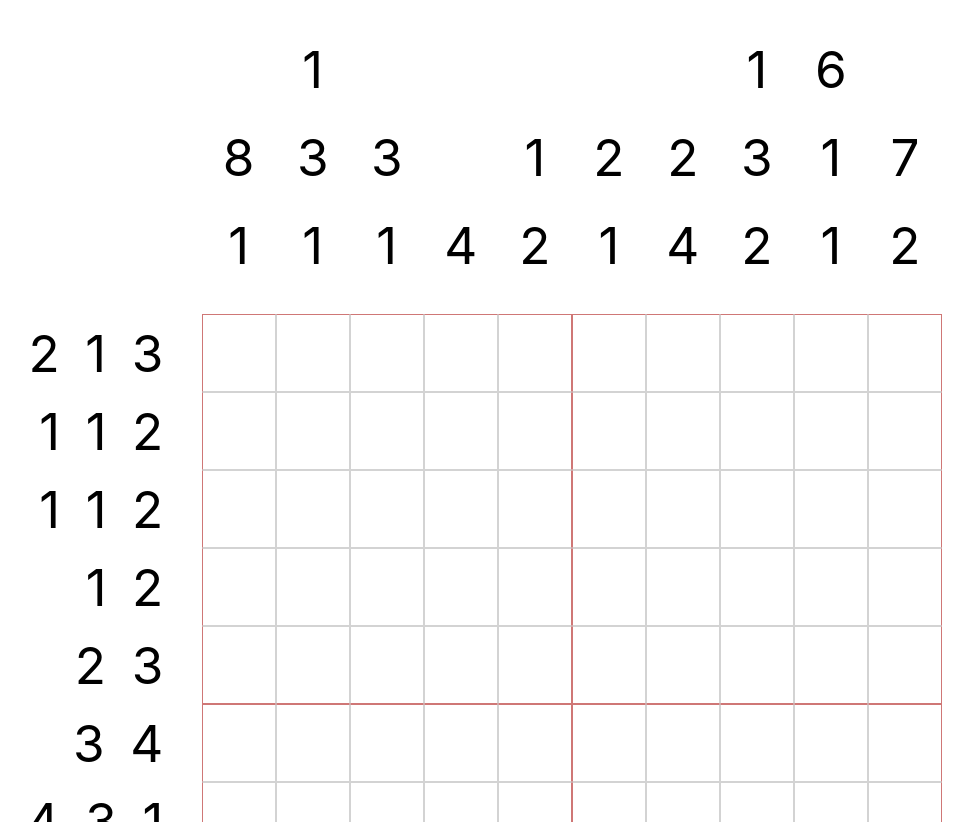
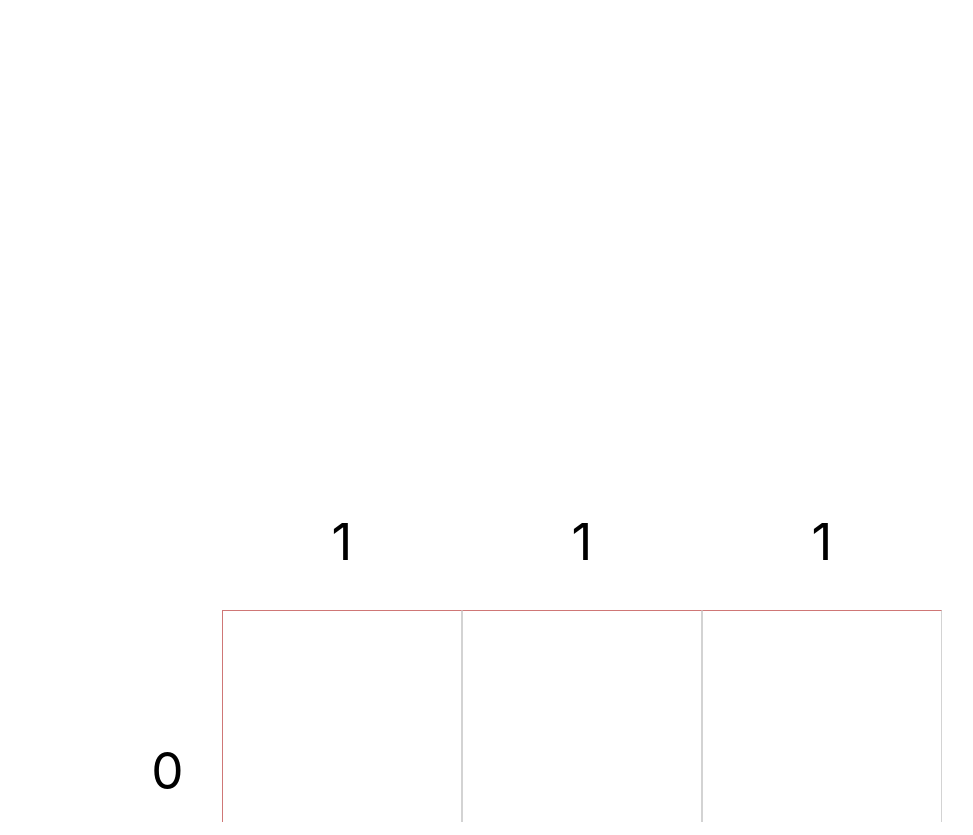
Before and after one commit to rachid-o/nonosuus, a React (Create React App) app: page / in a window 1280 px wide. Shown: the whole page, without its empty margins (178-1151 px from the left). Built offline with nearby package versions, Linux system fonts and the light colour scheme.

Commit message:
Show when level is finished: Next open next level

```diff
--- a/package.json
+++ b/package.json
@@ -16,6 +16,7 @@
     "@types/react-dom": "^18.2.18",
     "@types/react-router": "^5.1.20",
     "@types/react-router-dom": "^5.3.3",
+    "lodash": "^4.17.21",
     "react": "^18.2.0",
     "react-dom": "^18.2.0",
     "react-router": "^6.21.1",
@@ -66,6 +67,7 @@
     ]
   },
   "devDependencies": {
+    "@types/lodash": "^4.14.202",
     "gh-pages": "^6.1.1"
   }
 }
--- a/src/common/grid.ts
+++ b/src/common/grid.ts
@@ -21,6 +21,19 @@ export class Grid<T> {
   getCells(): T[][] {
     return this.cells;
   }
+  getPositions(value: T): Array<Position> {
+    let positions = new Array<Position>();
+
+    this.cells.forEach((row, rowIndex) => {
+      row.forEach((cell, colIndex) => {
+        if (cell === value) {
+          positions.push({ row: rowIndex, col: colIndex });
+        }
+      });
+    });
+
+    return positions;
+  }
 
   getHeight(): number {
     return this.cells.length;
@@ -32,14 +45,8 @@ export class Grid<T> {
     return `${this.getWidth()} x ${this.getHeight()}`;
   }
 
-  static createGrid<T>(
-    width: number,
-    height: number,
-    defaultValue: T
-  ): Grid<T> {
-    let cells: T[][] = Array.from({ length: height }, () =>
-      Array(width).fill(defaultValue)
-    );
+  static createGrid<T>(width: number, height: number, defaultValue: T): Grid<T> {
+    let cells: T[][] = Array.from({ length: height }, () => Array(width).fill(defaultValue));
 
     return new Grid(cells);
   }
@@ -48,9 +55,7 @@ export class Grid<T> {
     let width = positions.reduce((max, pos) => Math.max(max, pos.col), 0) + 1;
     let heigth = positions.reduce((max, pos) => Math.max(max, pos.row), 0) + 1;
 
-    let cells: boolean[][] = Array.from({ length: heigth }, () =>
-      Array(width).fill(false)
-    );
+    let cells: boolean[][] = Array.from({ length: heigth }, () => Array(width).fill(false));
     let grid = new Grid(cells);
 
     positions.forEach((pos) => grid.update(pos, true));
--- a/src/components/board-state.tsx
+++ b/src/components/board-state.tsx
@@ -1,4 +1,6 @@
+import { isEqual } from "lodash";
 import { Grid, Position } from "../common/grid";
+// import { isEqual } from "lodash";
 
 export enum CellState {
   Empty,
@@ -43,6 +45,10 @@ class BoardState {
       // Do Nothing
     }
     return new BoardState(this.grid, this.solution);
+  }
+
+  isFinished(): boolean {
+    return isEqual(this.grid.getPositions(CellState.Filled), this.solution.getPositions(true));
   }
 
   getCells(): Array<Array<CellState>> {
--- a/src/components/board/board.tsx
+++ b/src/components/board/board.tsx
@@ -1,11 +1,13 @@
 import React, { useState } from "react";
 import BoardState, { CellState } from "../board-state";
-import { heart, love } from "../puzzles/solutions";
+import { heart, love, minus } from "../puzzles/solutions";
 import { Grid } from "../../common/grid";
 import Switch from "react-switch";
+import { Link } from "react-router-dom";
 
-const solutionPositions = love;
+const solutionPositions = minus;
 // const solutionPositions = heart;
+// const solutionPositions = love;
 
 let solution = Grid.createSolution(solutionPositions);
 
@@ -68,10 +70,15 @@ const Board: React.FC = () => {
   const toggleFillOrMark = () => {
     setFillOrMark(fillOrMark === CellState.Marked ? CellState.Filled : CellState.Marked);
   };
+  const [isLevelFinished, setIsLevelFinished] = useState<boolean>(false);
 
   const handleClick = (row: number, col: number) => {
     var newState = boardState.handleClick({ row, col }, fillOrMark);
     setBoardState(newState);
+    if (newState.isFinished()) {
+      setIsLevelFinished(true);
+      // TODO Disable the board
+    }
   };
 
   return (
@@ -84,6 +91,25 @@ const Board: React.FC = () => {
         marginBottom: "3vh",
       }}
     >
+      <div
+        style={{
+          visibility: isLevelFinished ? "visible" : "hidden",
+          marginBottom: "10vw",
+          fontSize: "4vw",
+        }}
+      >
+        Level Finished! <br />
+        <Link
+          to="/level/2"
+          style={{
+            textDecoration: "none",
+            color: "blue",
+          }}
+        >
+          Click here to continue
+        </Link>
+      </div>
+
       <div>
         <div style={{ display: "flex", flexDirection: "column" }}>
           <div
```
Also changed, not shown: 1 other file (tests, documents, lock files or other folders).
